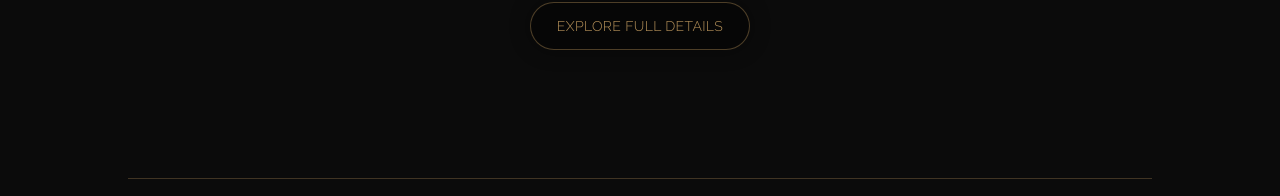
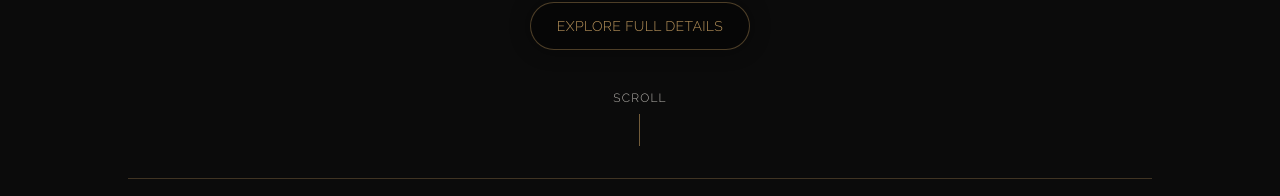
Before and after one commit to LaSouqai/11-Stoneshead, a Next.js app: page / in a window 1280 px wide. Shown: the part 1231-1427 px from the top of the page. Built offline with nearby package versions, Linux system fonts and the light colour scheme.

Commit message:
pdf upload

```diff
--- a/app/page.tsx
+++ b/app/page.tsx
@@ -253,7 +253,7 @@ export default function Home() {
       <div className="hr-gold" />
 
       {/* RESIDENCE SECTION */}
-      <section id="residence-intro" className="section max-w-6xl mx-auto px-6 py-20 md:py-32 text-center">
+      <section id="residence-intro" className="section max-w-6xl mx-auto px-6 py-20 md:py-32 text-center relative">
         <motion.div
           initial={{ opacity: 0, y: 30 }}
           whileInView={{ opacity: 1, y: 0 }}
@@ -307,6 +307,9 @@ export default function Home() {
             </Link>
           </motion.div>
         </motion.div>
+
+        {/* Scroll cue */}
+        <ScrollCue />
       </section>
 
       <div className="hr-gold" />
--- a/components/residence/ResidenceHero.tsx
+++ b/components/residence/ResidenceHero.tsx
@@ -78,20 +78,20 @@ export default function ResidenceHero() {
             </p>
           </motion.div>
         </motion.div>
+      </div>
 
       {/* Scroll indicator - matches landing page */}
       <motion.div
         initial={{ opacity: 0 }}
         animate={{ opacity: 1 }}
         transition={{ delay: 1, duration: 0.6 }}
-          className="absolute -bottom-48 left-0 right-0 hidden md:flex justify-center"
+        className="absolute bottom-8 left-0 right-0 hidden md:flex justify-center z-10"
       >
         <div className="flex flex-col items-center text-[#8A8A8A] text-xs tracking-widest">
           <span>SCROLL</span>
           <span className="mt-2 w-[1px] h-8 bg-[#B8935A]/60 animate-pulse" />
         </div>
       </motion.div>
-      </div>
     </section>
   )
 }
```
Lines whose indentation alone changed are shown as unchanged.
